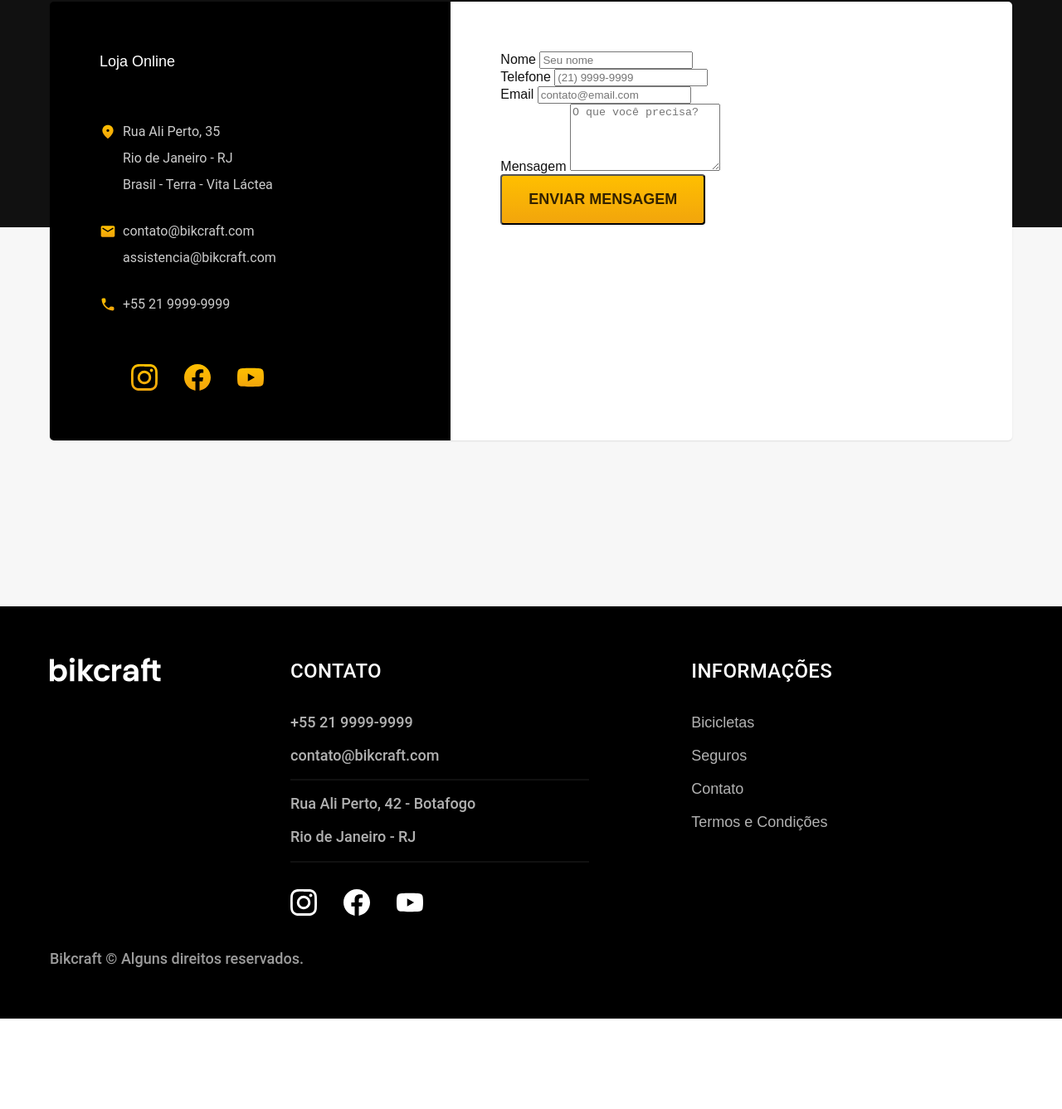
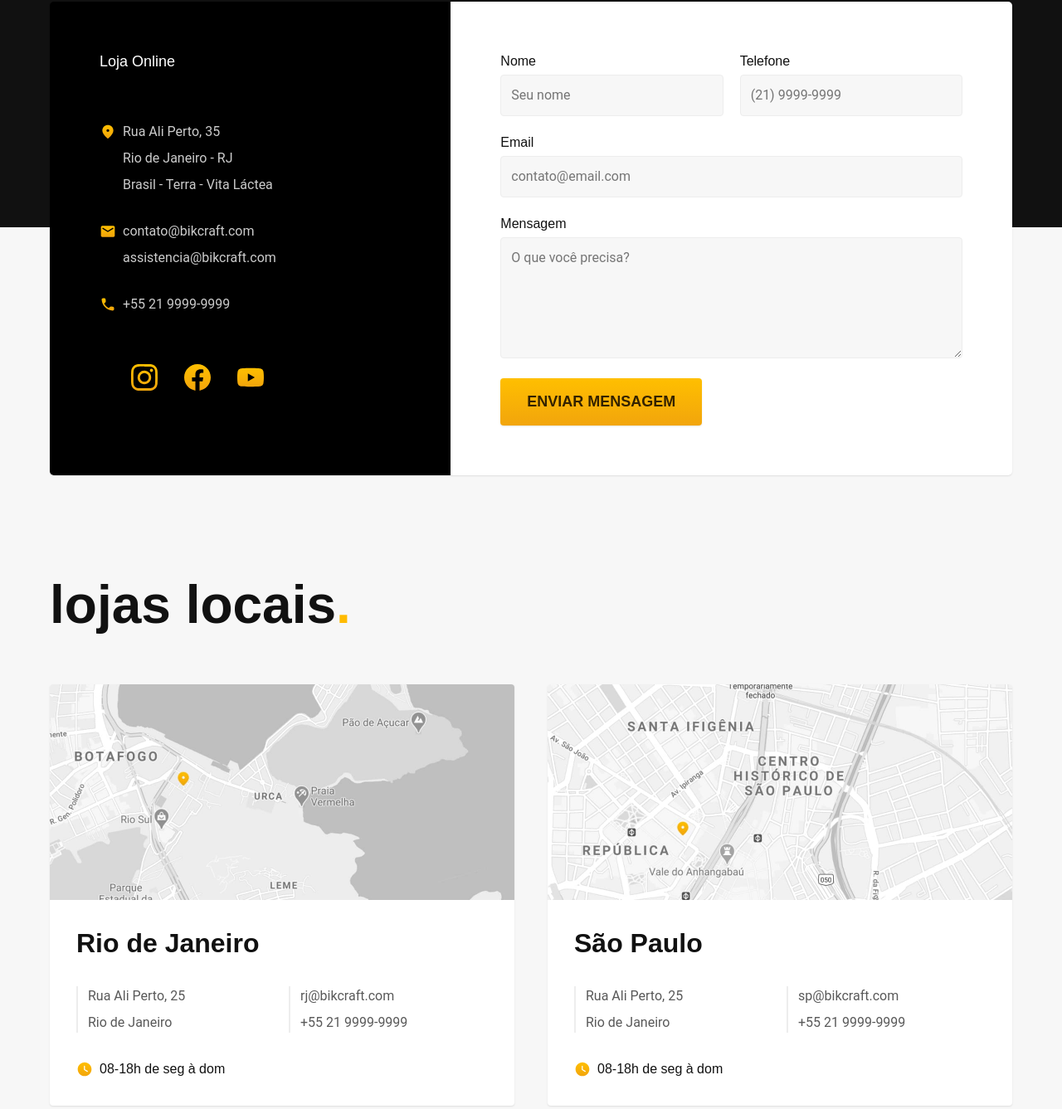
Before and after one commit to nikolasrailan/bikcraft, a plain HTML site: page contato.html in a window 1280 px wide. Shown: the part 326-1663 px from the top of the page at 83% size. Before the commit the page ends 1554 px from the top, so only its background shows below. Drawn offline with Linux system fonts and the light colour scheme.

Commit message:
contato pronto

```diff
--- a/contato.html
+++ b/contato.html
@@ -71,19 +71,55 @@
                         <label for="telefone">Telefone</label>
                         <input type="text" id="telefone" name="telefone" placeholder="(21) 9999-9999">
                     </div>
-                    <div>
+                    <div class="col-2">
                         <label for="email">Email</label>
                         <input type="email" id="email" name="email" placeholder="contato@email.com">
                     </div>
-                    <div>
+                    <div class="col-2">
                         <label for="mensagem">Mensagem</label>
                         <textarea rows="5" id="mensagem" name="mensagem" placeholder="O que você precisa?"></textarea>
                     </div>
-                    <button class="botao">Enviar Mensagem</button>
+                    <button class="botao col-2">Enviar Mensagem</button>
                 </form>
             </section>
         </div>
     </main>
+
+    <article class="lojas container">
+        <h2 class="font-1-xxl">lojas locais<span class="cor-p1">.</span></h2>
+        <div class="lojas-item">
+            <img src="./img/lojas/rj.jpg" alt="Mapa marcando o Endereço">
+            <div class="lojas-conteudo">
+                <h3 class="font-1-xl">Rio de Janeiro</h3>
+                <div class="lojas-dados font-2-s cor-8">
+                    <p>Rua Ali Perto, 25</p>
+                    <p>Rio de Janeiro</p>
+                </div>
+                <div class="lojas-dados font-2-s cor-8">
+                    <a href="mailto:rj@bikcraft.com">rj@bikcraft.com</a>
+                    <a href="tel:+552199999999">+55 21 9999-9999</a>
+                </div>
+                <p class="lojas-tempo font-1-s"><img src="./img/icones/horario.svg" alt=""> 08-18h de seg à dom</p>
+            </div>
+        </div>
+
+        <div class="lojas-item">
+            <img src="./img/lojas/sp.jpg" alt="Mapa marcando o Endereço">
+            <div class="lojas-conteudo">
+                <h3 class="font-1-xl">São Paulo</h3>
+
+                <div class="lojas-dados font-2-s cor-8">
+                    <p>Rua Ali Perto, 25</p>
+                    <p>Rio de Janeiro</p>
+                </div>
+                <div class="lojas-dados font-2-s cor-8">
+                    <a href="mailto:sp@bikcraft.com">sp@bikcraft.com</a>
+                    <a href="tel:+551199999999">+55 21 9999-9999</a>
+                </div>
+                <p class="lojas-tempo font-1-s"><img src="./img/icones/horario.svg" alt=""> 08-18h de seg à dom</p>
+            </div>
+        </div>
+    </article>
 
     <footer class="footer-bg">
         <div class="footer container">
--- a/css/contato/contato.css
+++ b/css/contato/contato.css
@@ -11,7 +11,6 @@
 .contato-formulario {
   padding: 60px;
   box-shadow: 0 1px 2px rgba(0, 0, 0, 0.1);
-  margin-bottom: 200px;
 }
 
 .contato-dados {
--- a/css/contato/lojas.css
+++ b/css/contato/lojas.css
@@ -0,0 +1,66 @@
+.lojas {
+  display: grid;
+  grid-template-columns: 1fr 1fr;
+  gap: 0 40px;
+  padding-top: 120px;
+  padding-bottom: 120px;
+}
+
+.lojas h2 {
+  grid-column: 1/-1;
+  margin-bottom: 60px;
+}
+
+.lojas img {
+  border-radius: 4px 4px 0 0;
+}
+
+.lojas-item {
+  border-radius: 4px;
+  background: var(--cor-0);
+  box-shadow: 0 1px 2px rgba(0, 0, 0, 0.1);
+}
+
+.lojas-conteudo {
+  display: grid;
+  grid-template-columns: 1fr 1fr;
+  gap: 32px 16px;
+  padding: 32px;
+}
+
+.lojas-conteudo h3,
+.lojas-tempo {
+  grid-column: 1/-1;
+}
+
+.lojas-dados {
+  display: grid;
+  gap: 8px;
+  border-left: 2px solid var(--cor-2);
+  padding-left: 12px;
+}
+
+.lojas-tempo {
+  display: flex;
+  align-items: center;
+  gap: 8px;
+}
+
+@media (max-width: 800px) {
+  .lojas {
+    gap: 20px;
+    padding-top: 60px;
+    padding-bottom: 60px;
+  }
+  .loja h2 {
+    margin-bottom: 32px;
+  }
+  .lojas-conteudo {
+    grid-template-columns: 1fr;
+  }
+}
+@media (max-width: 600px) {
+  .lojas {
+    grid-template-columns: 1fr;
+  }
+}
--- a/css/utilidades/componentes.css
+++ b/css/utilidades/componentes.css
@@ -17,6 +17,8 @@
   color: var(--cor-p5);
   font: 600 1.125rem/1.35 "Poppins", sans-serif;
   max-width: max-content;
+  border: none;
+  cursor: pointer;
 }
 
 .botao:hover {
--- a/css/utilidades/formulario.css
+++ b/css/utilidades/formulario.css
@@ -0,0 +1,45 @@
+.form {
+  display: grid;
+  grid-template-columns: 1fr 1fr;
+  gap: 20px;
+}
+
+.form label {
+  display: block;
+  font: 400 1rem/1.5 "Poppins", sans-serif;
+  margin-bottom: 4px;
+}
+
+.form .col-2 {
+  grid-column: span 2;
+}
+
+.form input[type="text"],
+.form input[type="email"],
+.form textarea {
+  font: 400 1rem/1.5 "Roboto", sans-serif;
+  background: var(--cor-1);
+  border: 1px solid var(--cor-2);
+  padding: 12px;
+  border-radius: 4px;
+  width: 100%;
+  box-sizing: border-box;
+}
+
+.form input[type="text"]:focus,
+.form input[type="email"]:focus,
+.form textarea:focus {
+  outline: none;
+  border-color: var(--cor-p1);
+  background: var(--cor-0);
+  box-shadow: 0 0 0 2px #fea;
+}
+
+@media (max-width: 600px) {
+  .form {
+    grid-template-columns: 1fr;
+  }
+  .form .col-2 {
+    grid-column: 1;
+  }
+}
```
